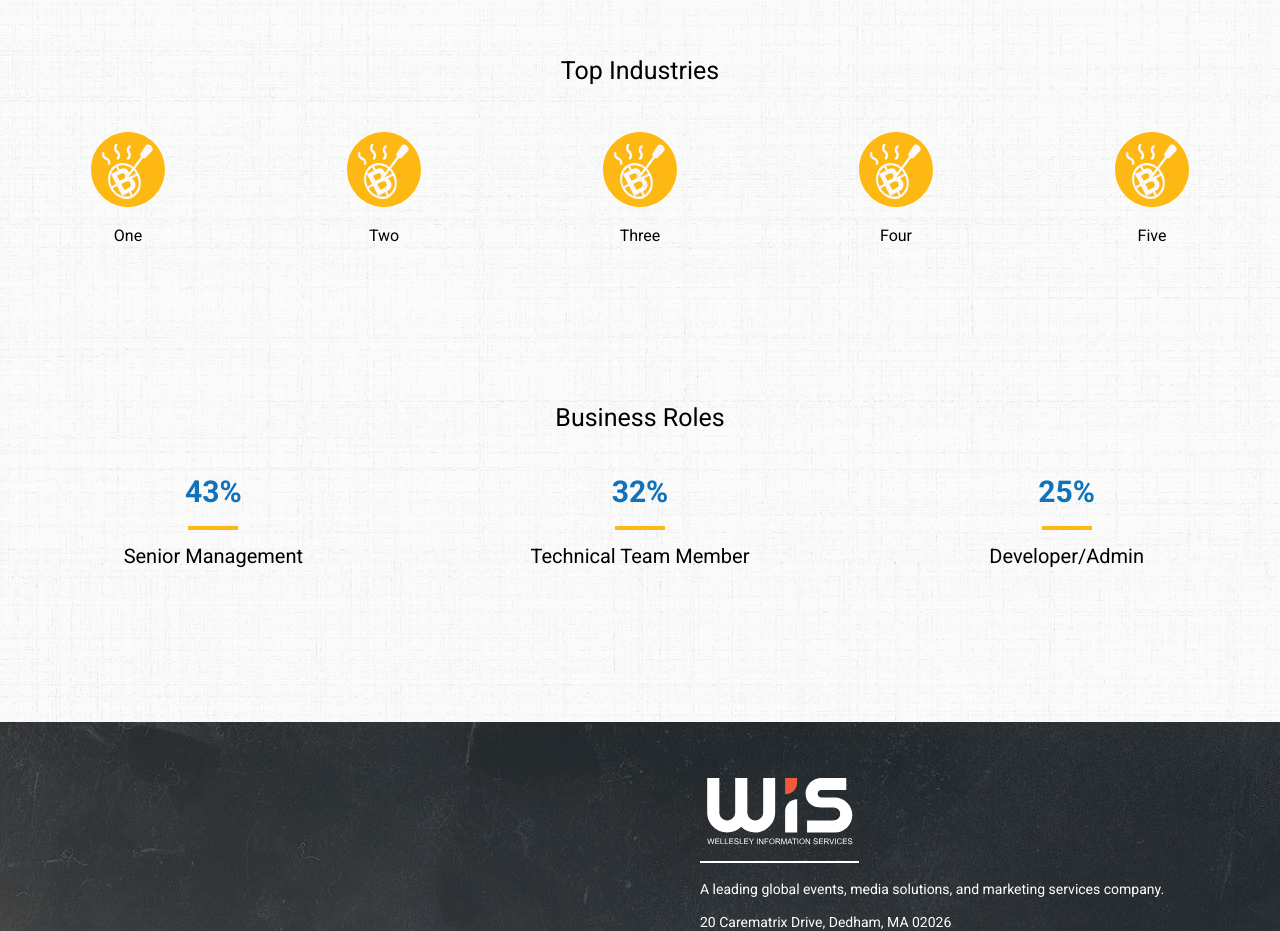
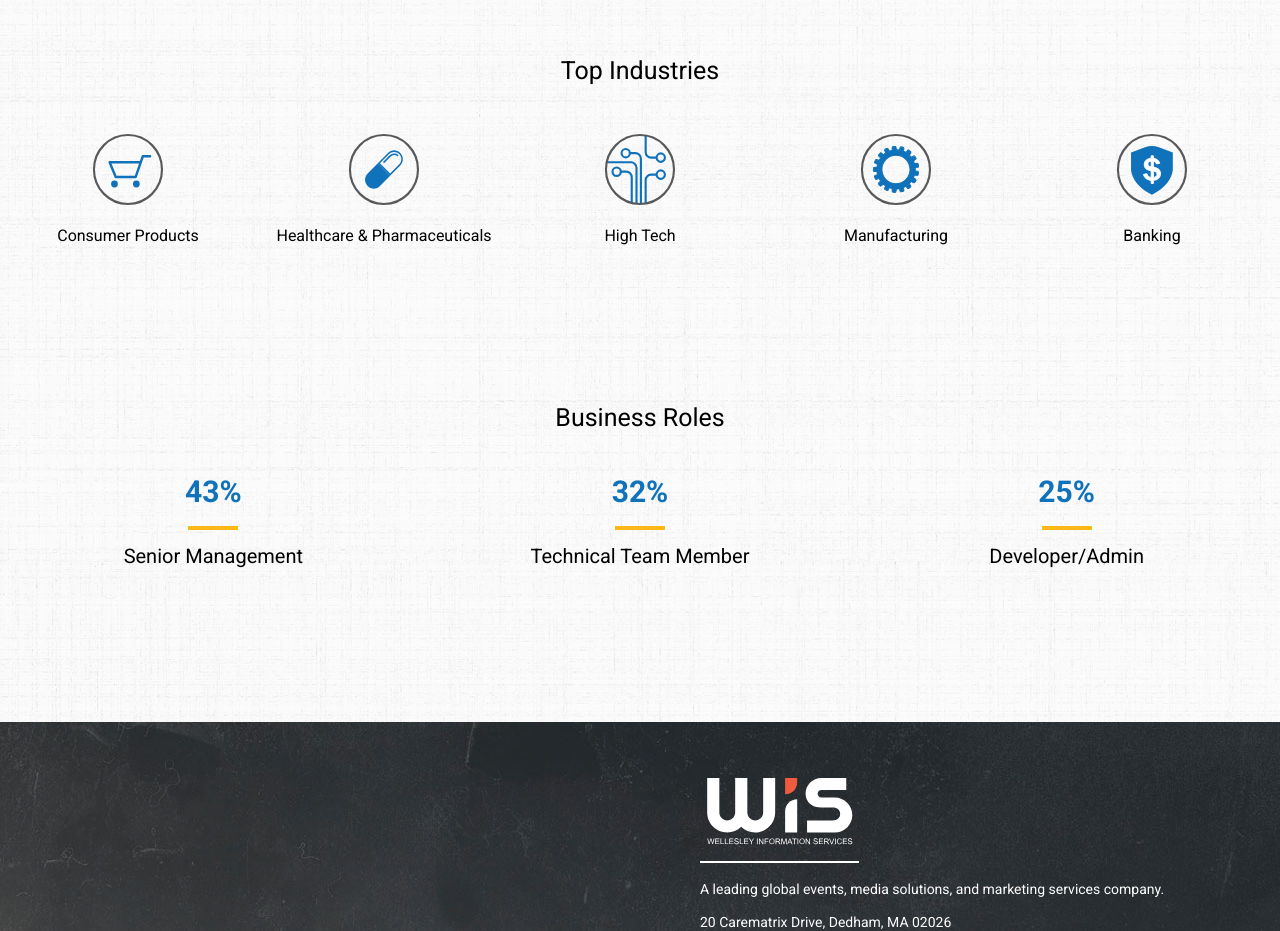
Before and after one commit to kellyeary/salesmkt, a plain HTML site: page audience.html in a window 1280 px wide. Shown: the part 939-1870 px from the top of the page. Drawn offline with Linux system fonts and the light colour scheme.

Commit message:
Add files via upload

```diff
--- a/audience.html
+++ b/audience.html
@@ -57,24 +57,24 @@
 			<h3>Top Industries</h3>
 			<div class="wrapperIndustries">
 				<div class="industry">
-					<img src="images/awareness.svg" class="icons" />
-					<h6>One</h6>
+					<img src="images/consumerprod.svg" class="icons" />
+					<h6>Consumer Products</h6>
 				</div>
 				<div class="industry">
-					<img src="images/awareness.svg" class="icons" />
-					<h6>Two</h6>
+					<img src="images/health.svg" class="icons" />
+					<h6>Healthcare & Pharmaceuticals</h6>
 				</div>
 				<div class="industry">
-					<img src="images/awareness.svg" class="icons" />
-					<h6>Three</h6>
+					<img src="images/tech.svg" class="icons" />
+					<h6>High Tech</h6>
 				</div>
 				<div class="industry">
-					<img src="images/awareness.svg" class="icons" />
-					<h6>Four</h6>
+					<img src="images/manuf.svg" class="icons" />
+					<h6>Manufacturing</h6>
 				</div>
 				<div class="industry">
-					<img src="images/awareness.svg" class="icons" />
-					<h6>Five</h6>
+					<img src="images/banking.svg" class="icons" />
+					<h6>Banking</h6>
 				</div>
 			</div>
 			<h3>Business Roles</h3>
```
Also changed, not shown: images/banking.svg (added), images/consumerprod.svg (added), images/health.svg (added), images/manuf.svg (added), images/tech.svg (added).
